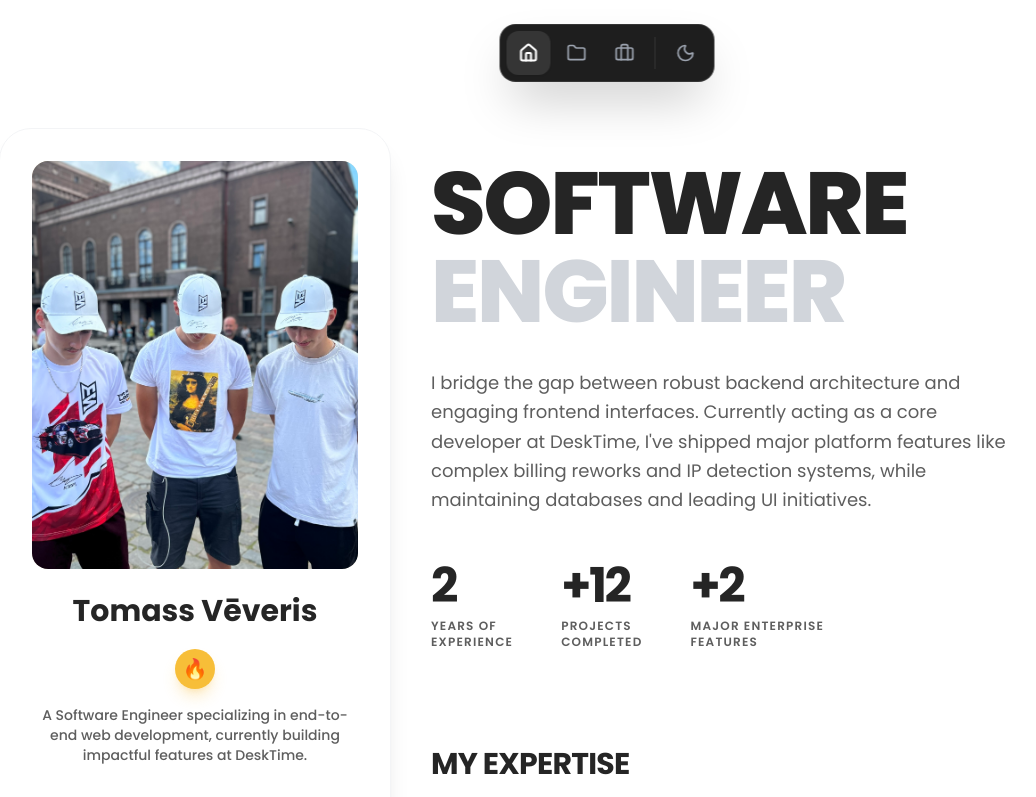
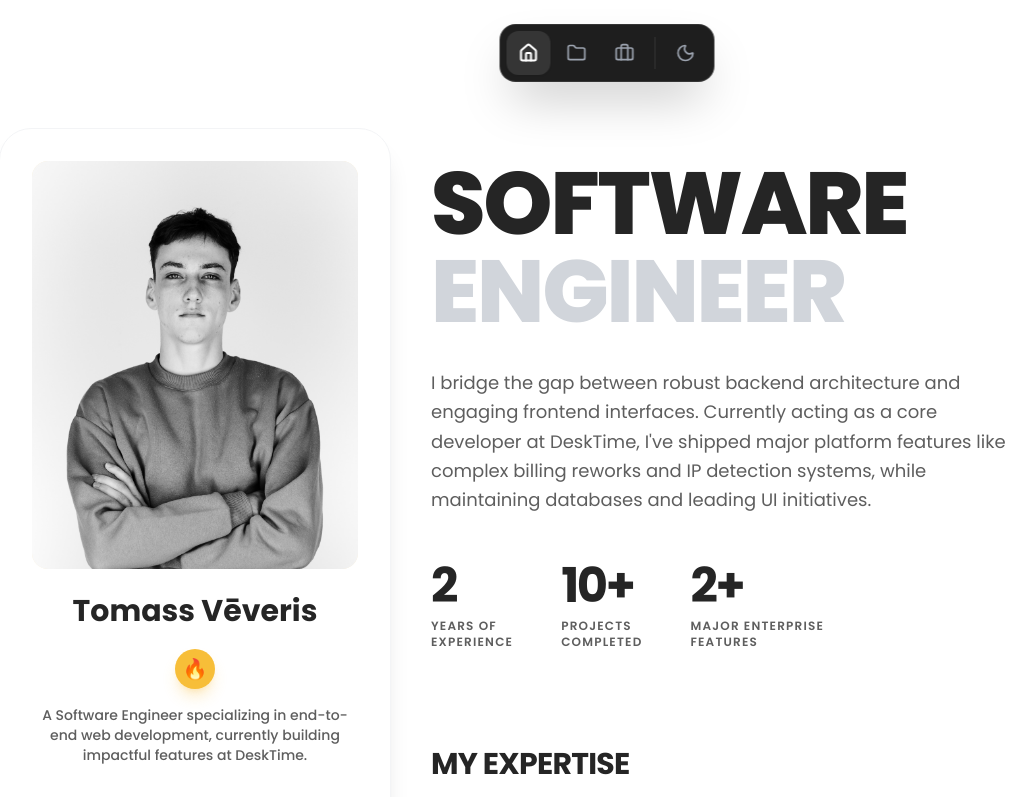
Before and after one commit to fur1ozz/portfolio, a React (Vite) app: page /about in a window 1280 px wide. Shown: the top 797 px of the page, without its empty margins (33-1069 px from the left). Built offline with nearby package versions, Linux system fonts and the light colour scheme.

Commit message:
2026-refresh Update profile picture

```diff
--- a/src/components/About.jsx
+++ b/src/components/About.jsx
@@ -21,7 +21,7 @@ const About = () => {
                                 {/* Dotted lines overlay like in the reference image (optional aesthetic) */}
                                 <div className="absolute -top-4 -left-4 w-24 h-24 border-t-2 border-l-2 border-dashed border-[#F7BE38] rounded-tl-full opacity-50 z-0"></div>
                                 <img
-                                    src="/images/rally-hats.jpeg"
+                                    src="/images/tomass-veveris.jpg"
                                     alt="Tomass Vēveris"
                                     className="w-full h-full object-cover relative z-10 scale-105 hover:scale-110 transition-transform duration-500"
                                 />
@@ -71,11 +71,11 @@ const About = () => {
                                     <p className="text-xs text-pj-300 uppercase tracking-widest text-left font-semibold">Years of<br/>Experience</p>
                                 </div>
                                 <div>
-                                    <h3 className="text-5xl font-bold mb-2 tracking-tighter">+12</h3>
+                                    <h3 className="text-5xl font-bold mb-2 tracking-tighter">10+</h3>
                                     <p className="text-xs text-pj-300 uppercase tracking-widest text-left font-semibold">Projects<br/>Completed</p>
                                 </div>
                                 <div>
-                                    <h3 className="text-5xl font-bold mb-2 tracking-tighter">+2</h3>
+                                    <h3 className="text-5xl font-bold mb-2 tracking-tighter">2+</h3>
                                     <p className="text-xs text-pj-300 uppercase tracking-widest text-left font-semibold">Major Enterprise<br/>Features</p>
                                 </div>
                             </div>
```
Also changed, not shown: public/images/rally-hats.jpeg (deleted), public/images/tomass-veveris.jpg (added).
